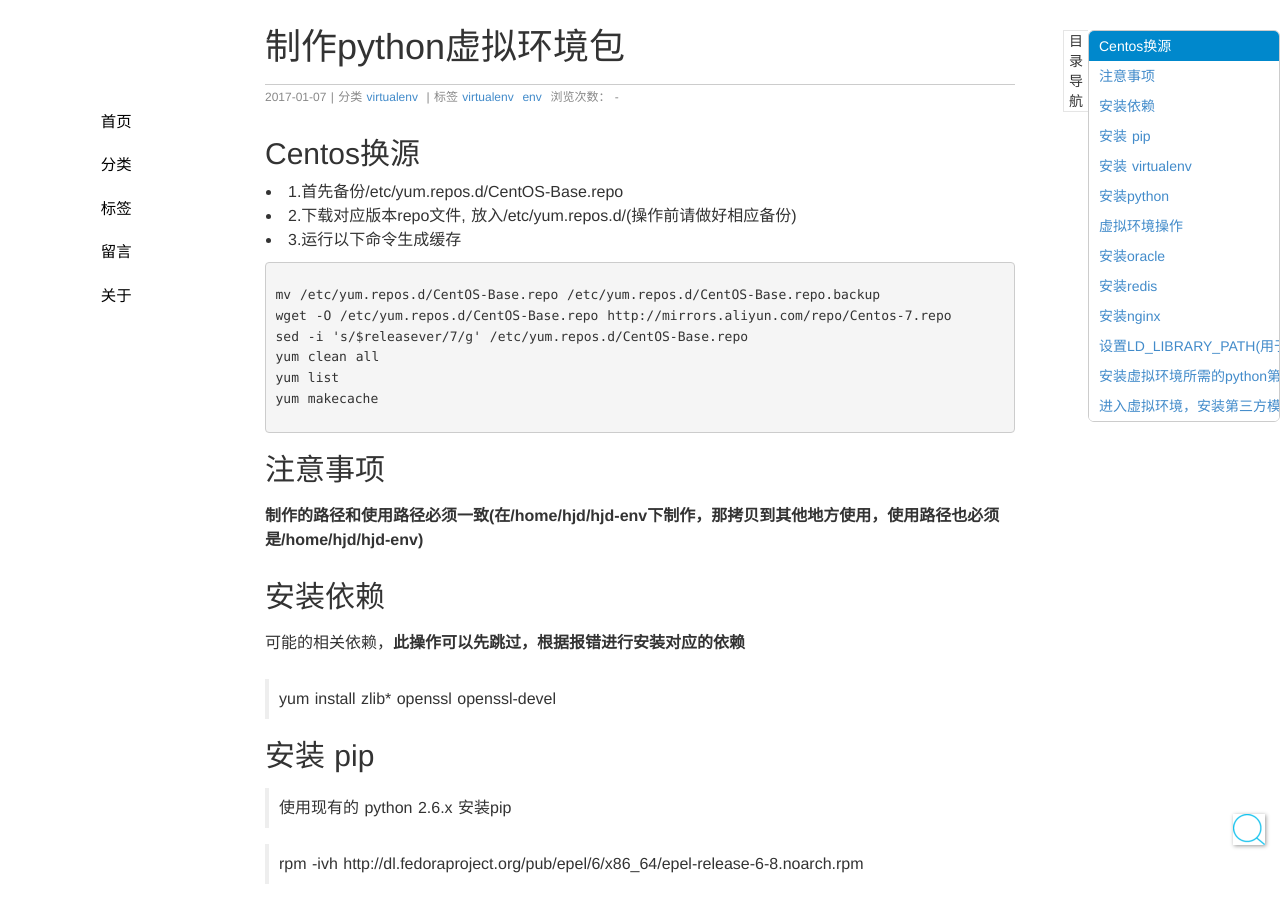
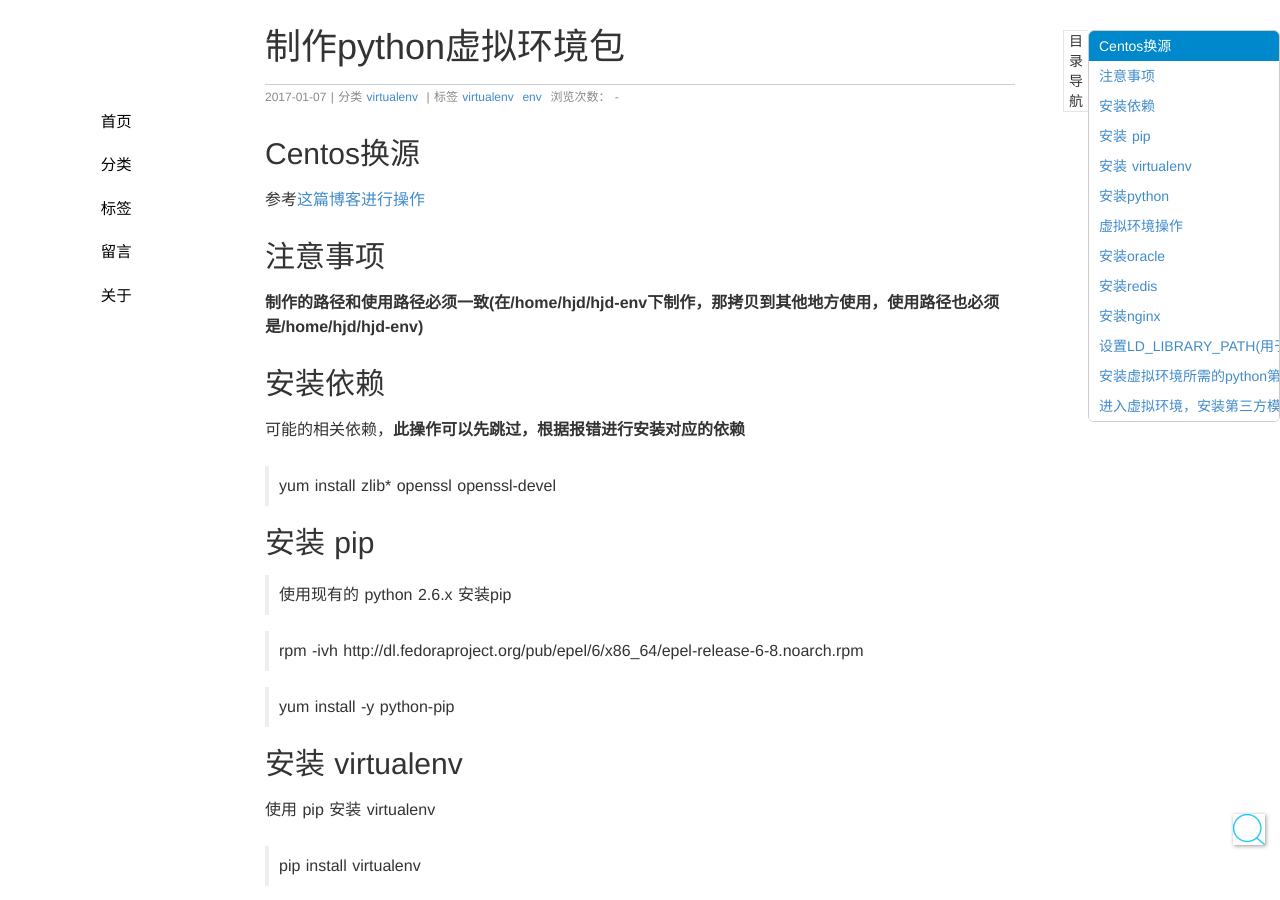
Before and after one commit to seekplum/seekplum.github.io, a Jekyll site: the page built from _posts/2017-01-07-virtualenv.md, in a window 1280 px wide and 900 px high. Built offline with Jekyll 4.4.1, drawn with Linux system fonts in a browser that asks for light colours; comment, search, counter and statistics services are not loaded.

````diff
--- a/_posts/2017-01-07-virtualenv.md
+++ b/_posts/2017-01-07-virtualenv.md
@@ -6,18 +6,7 @@
 thread: virtualenv
 ---
 ## Centos换源
-* 1.首先备份/etc/yum.repos.d/CentOS-Base.repo
-* 2.下载对应版本repo文件, 放入/etc/yum.repos.d/(操作前请做好相应备份)
-* 3.运行以下命令生成缓存
-
-```
-mv /etc/yum.repos.d/CentOS-Base.repo /etc/yum.repos.d/CentOS-Base.repo.backup
-wget -O /etc/yum.repos.d/CentOS-Base.repo http://mirrors.aliyun.com/repo/Centos-7.repo
-sed -i 's/$releasever/7/g' /etc/yum.repos.d/CentOS-Base.repo
-yum clean all
-yum list
-yum makecache
-```
+参考[这篇博客进行操作](/centos-replace-repo)
 
 ## 注意事项
 **制作的路径和使用路径必须一致(在/home/hjd/hjd-env下制作，那拷贝到其他地方使用，使用路径也必须是/home/hjd/hjd-env)**
````
Also changed, not shown: _posts/2017-01-07-ubuntu.md (+4 -0 lines).
